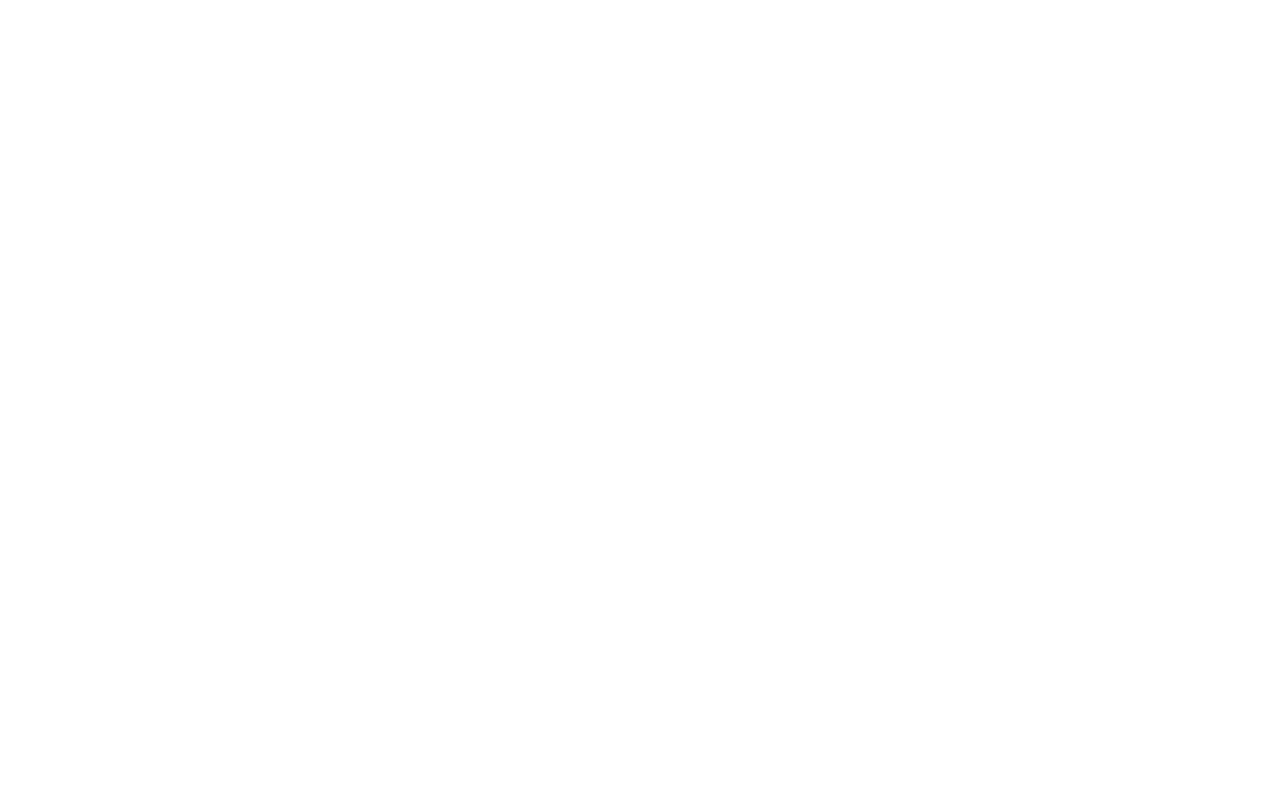
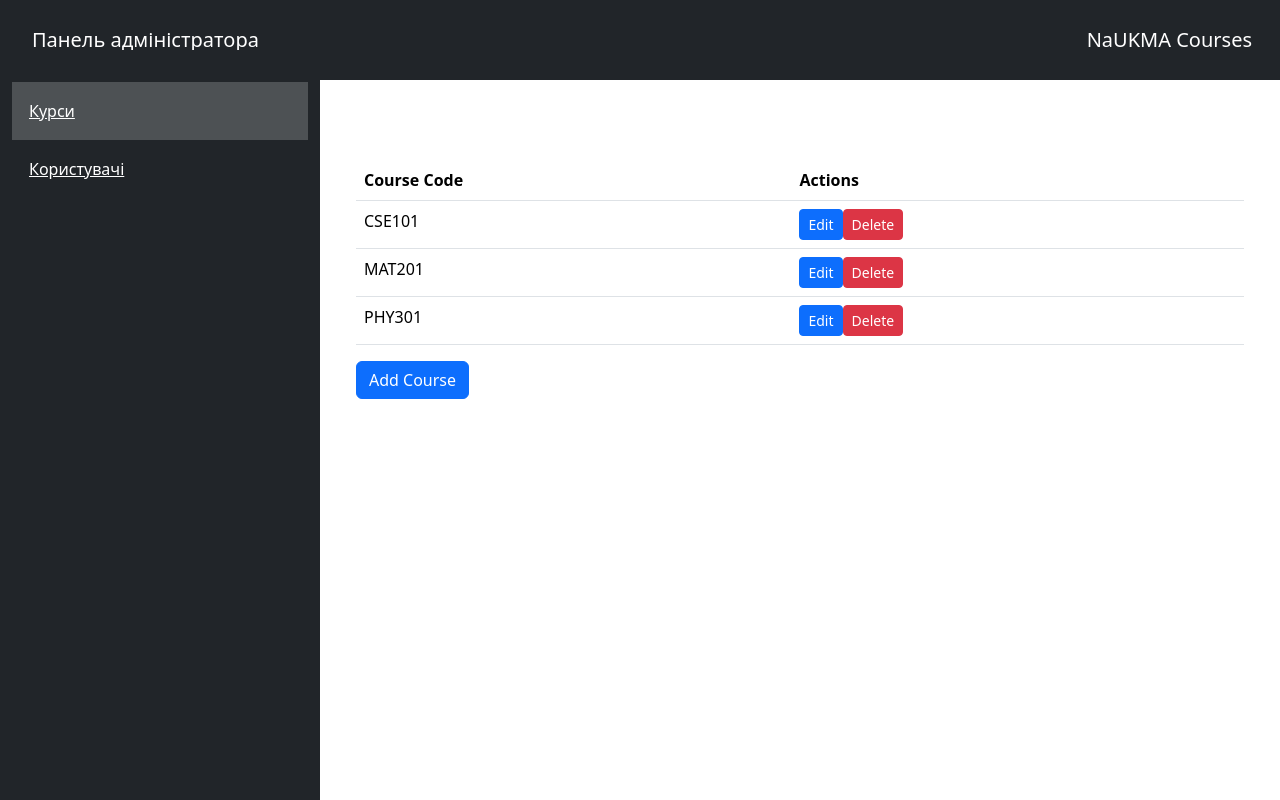
Before and after one commit to kathalie/naukma-courses-thick-client, a Vue app in the folder frontend/naukma-courses-frontend/: page /admin/home/courses in a window 1280 px wide. Before the commit this address had no page. Built offline with nearby package versions, Linux system fonts and the light colour scheme.

Commit message:
refactored code

```diff
--- a/frontend/naukma-courses-frontend/package.json
+++ b/frontend/naukma-courses-frontend/package.json
@@ -13,6 +13,8 @@
     "format": "prettier --write src/"
   },
   "dependencies": {
+    "@types/axios": "^0.14.0",
+    "axios": "^1.6.8",
     "pinia": "^2.1.7",
     "vue": "^3.4.21",
     "vue-router": "^4.3.0"
@@ -20,7 +22,7 @@
   "devDependencies": {
     "@rushstack/eslint-patch": "^1.3.3",
     "@tsconfig/node20": "^20.1.2",
-    "@types/node": "^20.11.28",
+    "@types/node": "^20.12.5",
     "@vitejs/plugin-vue": "^5.0.4",
     "@vitejs/plugin-vue-jsx": "^3.1.0",
     "@vue/eslint-config-prettier": "^8.0.0",
--- a/frontend/naukma-courses-frontend/src/common/constants.ts
+++ b/frontend/naukma-courses-frontend/src/common/constants.ts
@@ -1,5 +1,10 @@
 export const RouteNames = {
     home: "home",
+    login: "login",
+    register: "register",
     courses: "courses",
     courseDetails: "courseDetails",
+    adminCourses: "adminCourses",
+    adminUsers: "adminUsers",
+    adminLogin: "adminLogin",
 }
--- /dev/null
+++ b/frontend/naukma-courses-frontend/src/components/Pagination.vue
@@ -0,0 +1,60 @@
+<template>
+  <nav>
+    <ul class="pagination">
+      <li class="page-item" :class="{ disabled: !paginationMetadata.hasPreviousPage }">
+        <a class="page-link" href="#" aria-label="Previous" @click.prevent="prevPage">
+          <span aria-hidden="true">&laquo;</span>
+        </a>
+      </li>
+      <li class="page-item"
+          v-for="page in paginationMetadata.pageCount"
+          :key="page"
+          :class="{ active: page === +paginationMetadata.page }">
+        <a class="page-link" href="#" @click.prevent="changePage(page)">{{ page }}</a>
+      </li>
+      <li class="page-item" :class="{ disabled: !paginationMetadata.hasNextPage }">
+        <a class="page-link" href="#" aria-label="Next" @click.prevent="nextPage">
+          <span aria-hidden="true">&raquo;</span>
+        </a>
+      </li>
+    </ul>
+  </nav>
+</template>
+
+
+<script setup lang="ts">
+import {defineEmits, defineProps} from 'vue';
+import type { PaginationMetadata } from "@/models/pagination-metadata";
+
+const props = defineProps({
+  paginationMetadata: {
+    type: Object as () => PaginationMetadata,
+    required: true
+  }
+});
+
+const emits = defineEmits(['updateCurrentPage']);
+
+function updateCurrentPage(page: number) {
+  emits('updateCurrentPage', page);
+}
+
+function prevPage () {
+  if (props.paginationMetadata?.hasPreviousPage) {
+    updateCurrentPage(+props.paginationMetadata.page - 1)
+  }
+}
+
+function nextPage () {
+  if (props.paginationMetadata?.hasNextPage) {
+    updateCurrentPage(+props.paginationMetadata.page + 1)
+  }
+}
+
+function changePage (page: number) {
+  if (+props.paginationMetadata?.page !== page) {
+    updateCurrentPage(page);
+  }
+}
+
+</script>
--- /dev/null
+++ b/frontend/naukma-courses-frontend/src/components/admin/AdminCourses.vue
@@ -0,0 +1,50 @@
+<template>
+  <div class="col-md-9 ms-sm-auto col-lg-9 px-md-4">
+    <div class="container">
+      <div v-if="activeTab === 'courses'">
+        <table class="table">
+          <thead>
+          <tr>
+            <th>Course Code</th>
+            <th>Actions</th>
+          </tr>
+          </thead>
+          <tbody>
+          <tr v-for="course in courses" :key="course.id">
+            <td>{{ course.code }}</td>
+            <td>
+              <button class="btn btn-primary btn-sm">Edit</button>
+              <button class="btn btn-danger btn-sm">Delete</button>
+            </td>
+          </tr>
+          </tbody>
+        </table>
+        <button class="btn btn-primary mb-3" @click="showAddCourseModal = true">Add Course</button>
+      </div>
+    </div>
+  </div>
+</template>
+
+<script setup lang="ts">
+import { ref } from 'vue';
+
+const activeTab = ref('courses');
+const showAddCourseModal = ref(false);
+const courses = ref([
+  { id: 1, code: 'CSE101' },
+  { id: 2, code: 'MAT201' },
+  { id: 3, code: 'PHY301' }
+]);
+
+
+</script>
+
+<style scoped>
+.container {
+  margin-top: 60px;
+}
+
+.col-md-9 {
+  padding: 20px;
+}
+</style>
--- /dev/null
+++ b/frontend/naukma-courses-frontend/src/components/admin/AdminUsers.vue
@@ -0,0 +1,19 @@
+<template>
+  <div class="col-md-9 ms-sm-auto col-lg-9 px-md-4">
+    <div class="container">
+      <h3>
+        Users can be edited here
+      </h3>
+    </div>
+  </div>
+</template>
+
+<style scoped>
+.container {
+  margin-top: 60px;
+}
+
+.col-md-9 {
+  padding: 20px;
+}
+</style>
--- /dev/null
+++ b/frontend/naukma-courses-frontend/src/components/layout-components/Sidebar.vue
@@ -0,0 +1,63 @@
+<template>
+  <nav id="sidebar" class="col-md-3 bg-dark text-white">
+    <ul class="list-unstyled components">
+      <li v-for="item in menuItems" :key="item.routeName" :class="{ active: item.routeName === activeTab }">
+        <router-link
+            :to="{ name: item.routeName }"
+            class="btn btn-link sidebar-link"
+            @click="activeTab = item.routeName"
+        >
+          {{ item.caption }}
+        </router-link>
+      </li>
+    </ul>
+  </nav>
+</template>
+
+<script setup lang="ts">
+import { ref, defineProps } from 'vue';
+
+const props = defineProps({
+  menuItems: {
+    type: Array as () => ({ caption: string, routeName: string }[]),
+    required: true
+  }
+});
+
+const activeTab = ref(props.menuItems[0]?.routeName);
+
+</script>
+
+<style scoped>
+#sidebar {
+  height: calc(100vh - 50px);
+  position: fixed;
+  top: 50px;
+  left: 0;
+  z-index: 1;
+  overflow-y: auto;
+  padding-top: 1rem;
+  transition: all 0.3s;
+}
+
+.components {
+  padding-top: 1rem;
+}
+
+.sidebar-link {
+  width: 100%;
+  text-align: left;
+  color: #fff;
+  padding: 1rem;
+  transition: all 0.3s;
+}
+
+.sidebar-link:hover {
+  background-color: rgba(255, 255, 255, 0.1);
+  text-decoration: none;
+}
+
+.components li.active {
+  background-color: rgba(255, 255, 255, 0.2);
+}
+</style>
--- /dev/null
+++ b/frontend/naukma-courses-frontend/src/components/layout-components/UpperBar.vue
@@ -0,0 +1,27 @@
+<template>
+  <nav class="navbar navbar-dark bg-dark navbar-expand-lg">
+    <div class="container-fluid">
+      <span class="navbar-brand mb-0 h1">{{ caption }}</span>
+      <h1 class="navbar-brand mb-0 h1">NaUKMA Courses</h1>
+    </div>
+  </nav>
+</template>
+
+<script setup lang="ts">
+import {defineProps} from "vue";
+
+defineProps({
+  caption: {
+    type: String,
+    required: true
+  }
+});
+</script>
+
+<style scoped>
+.navbar-brand {
+  margin-left: 20px;
+  padding-bottom: 20px;
+  padding-top: 20px;
+}
+</style>
--- a/frontend/naukma-courses-frontend/src/router/index.ts
+++ b/frontend/naukma-courses-frontend/src/router/index.ts
@@ -2,6 +2,10 @@
 import CoursesView from "@/views/CoursesView.vue";
 import CourseDetailsView from "@/views/CourseDetailsView.vue";
 import {RouteNames} from "@/common/constants";
+import AdminLoginView from "@/views/AdminLoginView.vue";
+import AdminHomeView from "@/views/AdminHomeView.vue";
+import AdminCourses from "@/components/admin/AdminCourses.vue";
+import AdminUsers from "@/components/admin/AdminUsers.vue";
 
 const router = createRouter({
   history: createWebHistory(import.meta.env.BASE_URL),
@@ -36,6 +40,33 @@
         },
       ]
     },
+    {
+      path: "/admin",
+      children: [
+        {
+          path: "login",
+          name: RouteNames.adminLogin,
+          component: AdminLoginView,
+        },
+        {
+          path: "home",
+          component: AdminHomeView,
+          redirect: {name: RouteNames.adminCourses},
+          children: [
+            {
+              path: "courses",
+              name: RouteNames.adminCourses,
+              component: AdminCourses,
+            },
+            {
+              path: "users",
+              name: RouteNames.adminUsers,
+              component: AdminUsers,
+            }
+          ]
+        },
+      ]
+    },
   ]
 });
 
--- /dev/null
+++ b/frontend/naukma-courses-frontend/src/views/AdminHomeView.vue
@@ -0,0 +1,22 @@
+<template>
+  <div class="container-fluid">
+    <div class="row">
+      <UpperBar caption="Панель адміністратора"/>
+
+      <Sidebar :menuItems="sidebarMenuItems" />
+
+      <RouterView/>
+    </div>
+  </div>
+</template>
+
+<script setup lang="ts">
+import UpperBar from "@/components/layout-components/UpperBar.vue";
+import Sidebar from "@/components/layout-components/Sidebar.vue";
+import {RouteNames} from "@/common/constants";
+
+const sidebarMenuItems = [
+  { caption: 'Курси', routeName: RouteNames.adminCourses },
+  { caption: 'Користувачі', routeName: RouteNames.adminUsers },
+];
+</script>
--- /dev/null
+++ b/frontend/naukma-courses-frontend/src/views/AdminLoginView.vue
@@ -0,0 +1,33 @@
+<template>
+  <div class="container">
+    <h2>Login</h2>
+    <form @submit.prevent="login">
+      <div class="mb-3">
+        <label for="username" class="form-label">Username</label>
+        <input type="text" class="form-control" id="username" v-model="username">
+      </div>
+      <div class="mb-3">
+        <label for="password" class="form-label">Password</label>
+        <input type="password" class="form-control" id="password" v-model="password">
+      </div>
+      <button type="submit" class="btn btn-primary">Login</button>
+    </form>
+  </div>
+</template>
+
+<script setup lang="ts">
+import { ref } from 'vue';
+import { useRouter } from 'vue-router';
+
+const username = ref('');
+const password = ref('');
+const router = useRouter();
+
+const login = () => {
+  if (username.value === 'admin' && password.value === 'password') {
+    router.push('/admin/home');
+  } else {
+    alert('Invalid username or password');
+  }
+};
+</script>
--- a/frontend/naukma-courses-frontend/src/views/CoursesView.vue
+++ b/frontend/naukma-courses-frontend/src/views/CoursesView.vue
@@ -1,14 +1,18 @@
 <template>
   <div id="app">
+    <UpperBar caption="Доступні курси"/>
+
     <CoursesTable />
   </div>
 </template>
 
 <script>
 import CoursesTable from "../components/CoursesTable.vue";
+import UpperBar from "@/components/layout-components/UpperBar.vue";
 
 export default {
   components: {
+    UpperBar,
     CoursesTable
   },
 };
```
Also changed, not shown: frontend/naukma-courses-frontend/src/components/CoursesTable.vue (+3 -37 lines), 1 other file (tests, documents, lock files or other folders).
